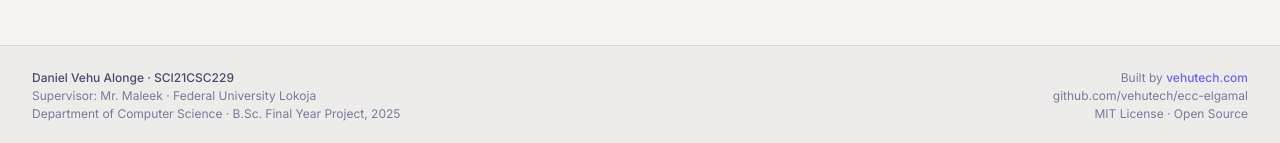
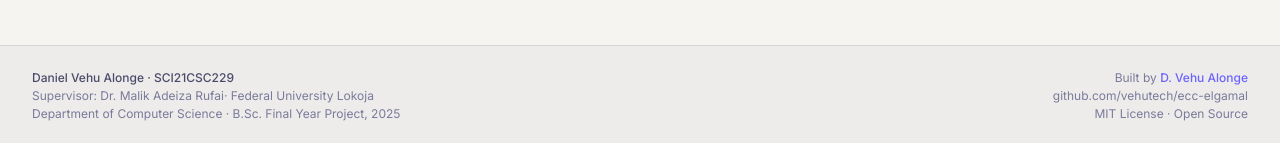
Before and after one commit to vehutech/ecc-elgamal, a Next.js app in the folder frontend/: page / in a window 1280 px wide. Shown: the part 1053-1196 px from the top of the page. Built offline with nearby package versions, Linux system fonts and the light colour scheme.

Commit message:
update: updated researchers name and supervisor's name to reflect actual identity

```diff
--- a/frontend/src/components/layout/Footer.tsx
+++ b/frontend/src/components/layout/Footer.tsx
@@ -16,7 +16,7 @@ export function Footer() {
             <p style={{ color: 'var(--fg-muted)' }} className="font-medium">
               Daniel Vehu Alonge &middot; SCI21CSC229
             </p>
-            <p>Supervisor: Mr. Maleek &middot; Federal University Lokoja</p>
+            <p>Supervisor: Dr. Malik Adeiza Rufai&middot; Federal University Lokoja</p>
             <p>Department of Computer Science &middot; B.Sc. Final Year Project, 2025</p>
           </div>
 
@@ -30,7 +30,7 @@ export function Footer() {
                 style={{ color: 'var(--accent)' }}
                 className="hover:underline font-medium"
               >
-                vehutech.com
+                D. Vehu Alonge
               </a>
             </p>
             <p>
```
Also changed, not shown: 2 other files (tests, documents, lock files or other folders).
